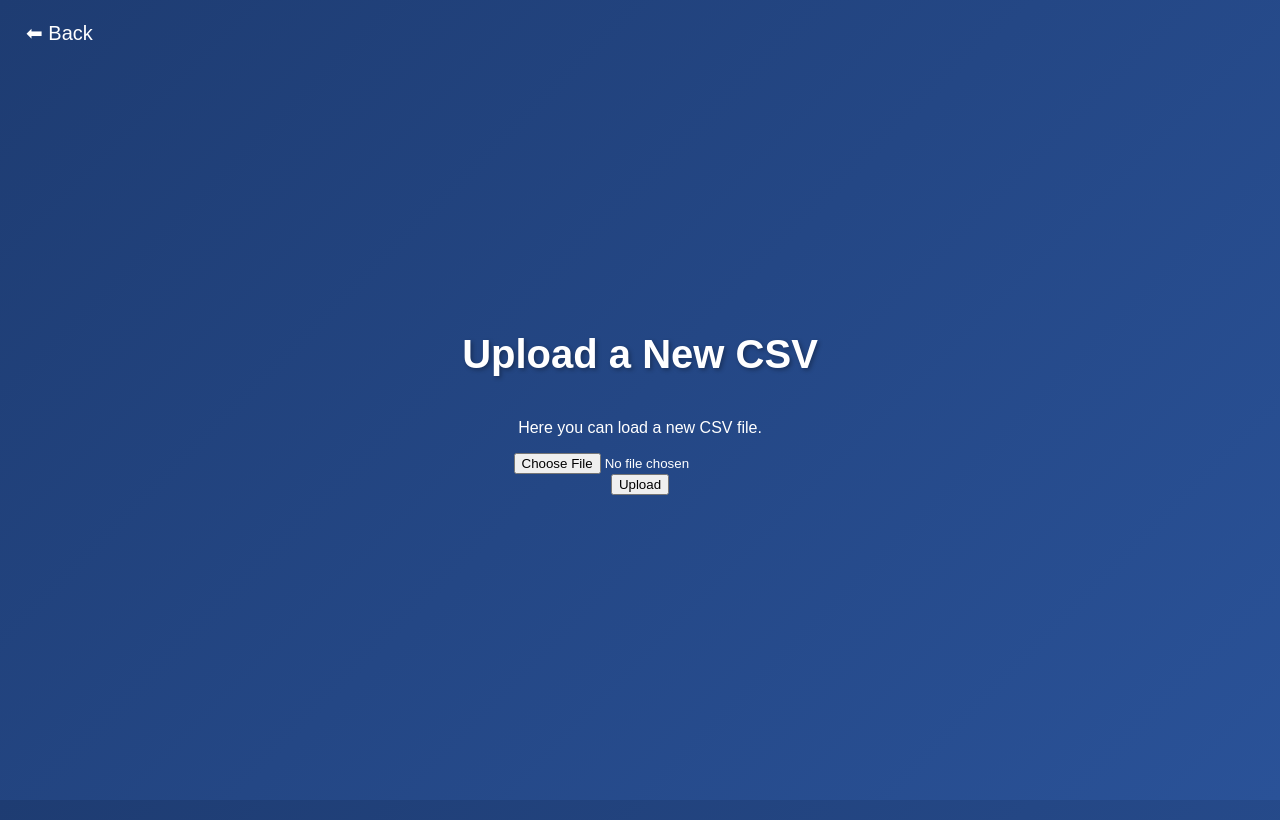
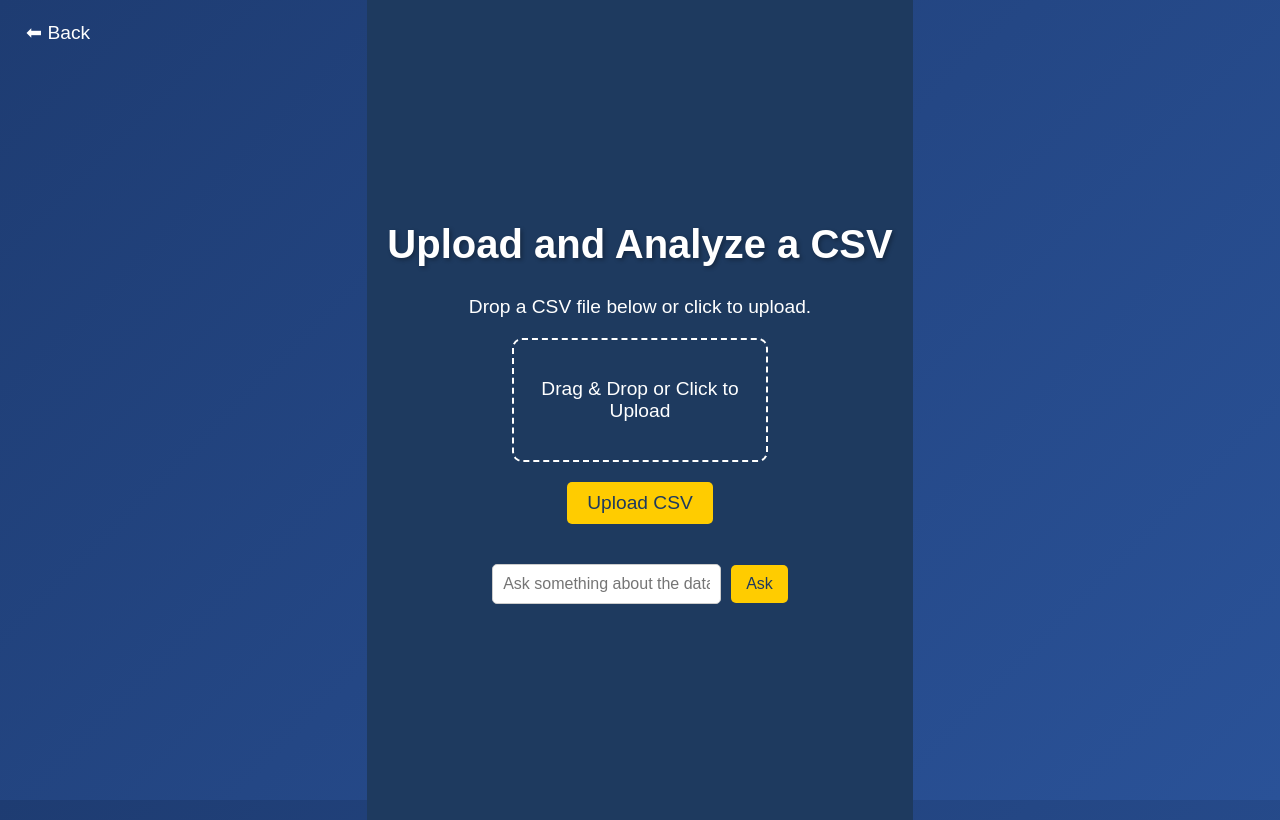
Before and after one commit to smorenolasa1/TJ-II_Chatbot_Frontend, a React (Vite) app in the folder my-dashboard/: page /csv in a window 1280 px wide. Both pictures are taken after a click on the button "Load New CSV". Built offline with nearby package versions, Linux system fonts and the light colour scheme.

Commit message:
connect with backend to upload csv file

```diff
--- a/my-dashboard/src/pages/LoadCsvPage.css
+++ b/my-dashboard/src/pages/LoadCsvPage.css
@@ -0,0 +1,161 @@
+/* General page styling */
+.page-container {
+    display: flex;
+    flex-direction: column;
+    align-items: center;
+    justify-content: center;
+    height: 100vh;
+    background-color: #1e3a5f;
+    color: white;
+    font-family: 'Arial', sans-serif;
+    text-align: center;
+    padding: 20px;
+    overflow-y: auto; /* Enable scrolling if content gets too large */
+}
+
+/* Header */
+h1 {
+    font-size: 2.5rem;
+    margin-bottom: 10px;
+}
+
+p {
+    font-size: 1.2rem;
+    margin-bottom: 20px;
+}
+
+/* Back button */
+.back-button {
+    position: absolute;
+    top: 20px;
+    left: 20px;
+    background: none;
+    border: none;
+    color: white;
+    font-size: 1.2rem;
+    cursor: pointer;
+}
+
+.back-button:hover {
+    text-decoration: underline;
+}
+
+/* Drag & Drop Container */
+.drop-zone {
+    width: 50%;
+    min-height: 120px;
+    border: 2px dashed white;
+    border-radius: 10px;
+    display: flex;
+    align-items: center;
+    justify-content: center;
+    font-size: 1rem;
+    cursor: pointer;
+    margin-bottom: 20px;
+    transition: all 0.3s ease;
+    position: relative;
+}
+
+.drop-zone:hover {
+    background-color: rgba(255, 255, 255, 0.2);
+}
+
+/* Hidden File Input */
+.file-input {
+    opacity: 0;
+    position: absolute;
+    width: 100%;
+    height: 100%;
+    cursor: pointer;
+}
+
+/* Upload Button */
+.upload-button {
+    background-color: #ffcc00;
+    color: #1e3a5f;
+    font-size: 1.2rem;
+    border: none;
+    padding: 10px 20px;
+    border-radius: 5px;
+    cursor: pointer;
+    margin-bottom: 20px;
+    transition: all 0.3s ease;
+}
+
+.upload-button:hover {
+    background-color: #ffdb4d;
+}
+
+/* CSV Preview - Scrollable */
+.csv-preview {
+    width: 60%;
+    background-color: white;
+    color: black;
+    padding: 10px;
+    border-radius: 5px;
+    max-height: 250px;
+    overflow-y: auto;
+    margin-bottom: 20px;
+    text-align: left;
+}
+
+.csv-preview table {
+    width: 100%;
+    border-collapse: collapse;
+}
+
+.csv-preview th, .csv-preview td {
+    padding: 8px;
+    border-bottom: 1px solid #ddd;
+}
+
+/* Keep Ask Section Always Visible */
+.question-section {
+    display: flex;
+    gap: 10px;
+    align-items: center;
+    justify-content: center;
+    width: 50%;
+    margin-top: 20px; /* Ensure space below preview */
+}
+
+/* Input Box */
+.question-input {
+    flex: 1;
+    padding: 10px;
+    font-size: 1rem;
+    border: 1px solid #ccc;
+    border-radius: 5px;
+}
+
+/* Ask Button */
+.ask-button {
+    background-color: #ffcc00;
+    color: #1e3a5f;
+    font-size: 1rem;
+    border: none;
+    padding: 10px 15px;
+    border-radius: 5px;
+    cursor: pointer;
+    transition: all 0.3s ease;
+}
+
+.ask-button:hover {
+    background-color: #ffdb4d;
+}
+
+/* AI Response Box */
+.response-container {
+    width: 50%;
+    background-color: white;
+    color: black;
+    padding: 20px;
+    border-radius: 5px;
+    max-height: 300px;
+    overflow-y: auto;
+    text-align: left;
+}
+
+.response-container h2 {
+    color: #1e3a5f;
+}
--- a/my-dashboard/src/pages/LoadCsvPage.jsx
+++ b/my-dashboard/src/pages/LoadCsvPage.jsx
@@ -1,17 +1,147 @@
-import React from "react";
+import React, { useState } from "react";
 import { useNavigate } from "react-router-dom";
 import "./LoadCsvPage.css";
 
 const LoadCsvPage = () => {
   const navigate = useNavigate();
+  const [file, setFile] = useState(null);
+  const [previewData, setPreviewData] = useState([]);
+  const [question, setQuestion] = useState("");
+  const [response, setResponse] = useState("");
+  const [loading, setLoading] = useState(false);
+
+  // Handle file selection
+  const handleFileChange = (event) => {
+    const selectedFile = event.target.files[0];
+    setFile(selectedFile);
+
+    // Read CSV for preview
+    const reader = new FileReader();
+    reader.onload = (e) => {
+      const text = e.target.result;
+      const rows = text.split("\n").slice(0, 6).map(row => row.split(",")); // Show first 5 rows
+      setPreviewData(rows);
+    };
+    reader.readAsText(selectedFile);
+  };
+
+  // Handle file upload
+  const handleUpload = async () => {
+    if (!file) {
+      alert("Please select a file first.");
+      return;
+    }
+
+    const formData = new FormData();
+    formData.append("file", file);
+
+    setLoading(true);
+
+    try {
+      const res = await fetch("http://localhost:8501/upload", {
+        method: "POST",
+        body: formData,
+      });
+
+      const data = await res.json();
+      setResponse(data.response);
+    } catch (error) {
+      console.error("Error uploading file:", error);
+      setResponse("❌ Error processing the file.");
+    } finally {
+      setLoading(false);
+    }
+  };
+
+  // Handle question submission
+  const handleAskQuestion = async () => {
+    if (!question.trim()) {
+      alert("Please enter a question.");
+      return;
+    }
+
+    setLoading(true);
+
+    try {
+      const res = await fetch("http://localhost:8501/ask", {
+        method: "POST",
+        headers: { "Content-Type": "application/json" },
+        body: JSON.stringify({ question }),
+      });
+
+      const data = await res.json();
+      setResponse(data.response);
+    } catch (error) {
+      console.error("Error asking question:", error);
+      setResponse("❌ Error processing the question.");
+    } finally {
+      setLoading(false);
+    }
+  };
 
   return (
     <div className="page-container">
       <button className="back-button" onClick={() => navigate("/csv")}>⬅ Back</button>
-      <h1>Upload a New CSV</h1>
-      <p>Here you can load a new CSV file.</p>
-      <input type="file" className="file-input" />
-      <button className="upload-button">Upload</button>
+      <h1>Upload and Analyze a CSV</h1>
+      <p>Drop a CSV file below or click to upload.</p>
+
+      {/* Drag and Drop CSV */}
+      <div
+        className="drop-zone"
+        onDragOver={(e) => e.preventDefault()}
+        onDrop={(e) => {
+          e.preventDefault();
+          handleFileChange({ target: { files: e.dataTransfer.files } });
+        }}
+      >
+        <input type="file" className="file-input" onChange={handleFileChange} />
+        <p>Drag & Drop or Click to Upload</p>
+      </div>
+
+      {/* Show Preview if CSV is uploaded */}
+      {previewData.length > 0 && (
+        <div className="csv-preview">
+          <h2>CSV Preview:</h2>
+          <table>
+            <tbody>
+              {previewData.map((row, index) => (
+                <tr key={index}>
+                  {row.map((cell, cellIndex) => (
+                    <td key={cellIndex}>{cell}</td>
+                  ))}
+                </tr>
+              ))}
+            </tbody>
+          </table>
+        </div>
+      )}
+
+      {/* Upload Button */}
+      <button className="upload-button" onClick={handleUpload} disabled={loading}>
+        {loading ? "Uploading..." : "Upload CSV"}
+      </button>
+
+      {/* Question Input */}
+      <div className="question-section">
+        <input
+          type="text"
+          className="question-input"
+          placeholder="Ask something about the dataset..."
+          value={question}
+          onChange={(e) => setQuestion(e.target.value)}
+        />
+        <button className="ask-button" onClick={handleAskQuestion} disabled={loading}>
+          {loading ? "Thinking..." : "Ask"}
+        </button>
+      </div>
+
+      {/* AI Response */}
+      {response && (
+        <div className="response-container">
+          <h2>AI Response:</h2>
+          <p>{response}</p>
+        </div>
+      )}
     </div>
   );
 };
```
